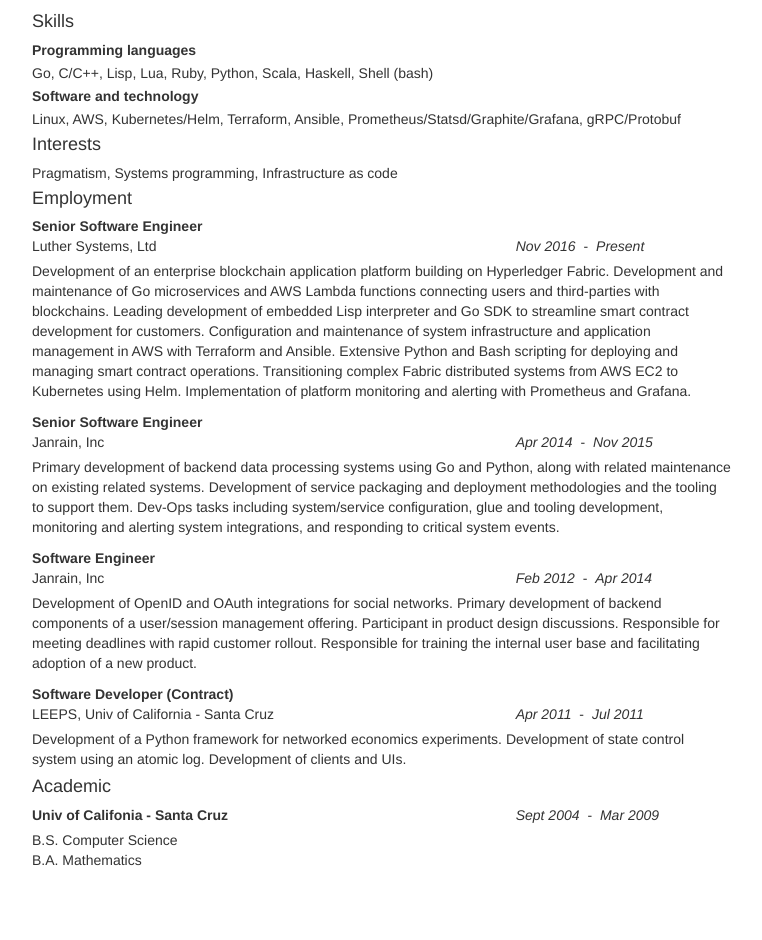
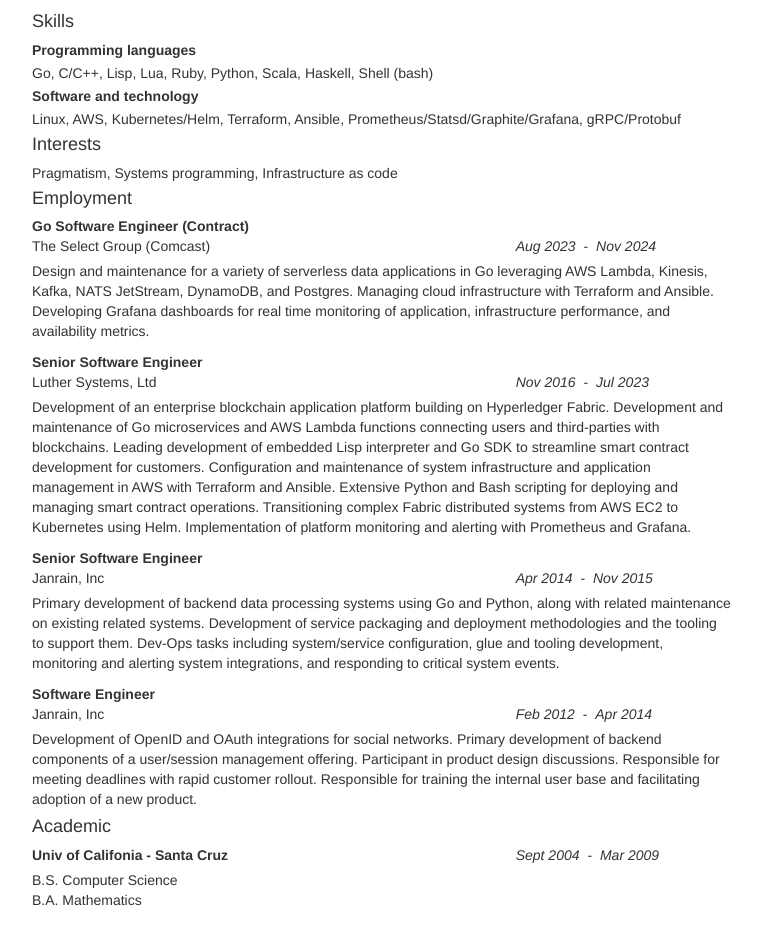
Before and after one commit to bmatsuo/resume, a plain HTML site: page index.html in a window 1280 px wide. Shown: the part 92-1032 px from the top of the page, without its empty margins (258-1020 px from the left). Before the commit the page ends 992 px from the top, so only its background shows below. Drawn offline with nearby package versions, Linux system fonts and the light colour scheme.

Commit message:
Updates and removal of undergrad work to fit on the page -- markdown fixes

```diff
--- a/index.html
+++ b/index.html
@@ -186,11 +186,29 @@
 <div class="row marketing section header"><h4>Employment</h4></div>
 <div class="row marketing item">
 <div class="row header">
+<div class="col-sm-8 col-md-8 col-lg-8"><strong>Go Software Engineer (Contract)</strong></div>
+<span class="col-xs-7 col-sm-8 col-md-8 col-lg-8">The Select Group (Comcast)</span><span class="col-xs-5 col-sm-4 col-md-4 col-lg-4 offset-md-1 offset-md-1"><ul class="list-inline dates">
+<li><i>Aug 2023</i></li>
+<li>-</li>
+<li><i>Nov 2024</i></li>
+</ul></span>
+</div>
+<div class="row marketing"><p>
+                    Design and maintenance for a variety of serverless data
+                    applications in Go leveraging AWS Lambda, Kinesis, Kafka,
+                    NATS JetStream, DynamoDB, and Postgres.  Managing cloud
+                    infrastructure with Terraform and Ansible. Developing
+                    Grafana dashboards for real time monitoring of application,
+                    infrastructure performance, and availability metrics.
+                </p></div>
+</div>
+<div class="row marketing item">
+<div class="row header">
 <div class="col-sm-8 col-md-8 col-lg-8"><strong>Senior Software Engineer</strong></div>
 <span class="col-xs-7 col-sm-8 col-md-8 col-lg-8">Luther Systems, Ltd</span><span class="col-xs-5 col-sm-4 col-md-4 col-lg-4 offset-md-1 offset-md-1"><ul class="list-inline dates">
 <li><i>Nov 2016</i></li>
 <li>-</li>
-<li><i>Present</i></li>
+<li><i>Jul 2023</i></li>
 </ul></span>
 </div>
 <div class="row marketing"><p>
@@ -248,21 +266,6 @@
                     product.
                 </p></div>
 </div>
-<div class="row marketing item">
-<div class="row header">
-<div class="col-sm-8 col-md-8 col-lg-8"><strong>Software Developer (Contract)</strong></div>
-<span class="col-xs-7 col-sm-8 col-md-8 col-lg-8">LEEPS, Univ of California - Santa Cruz</span><span class="col-xs-5 col-sm-4 col-md-4 col-lg-4 offset-md-1 offset-md-1"><ul class="list-inline dates">
-<li><i>Apr 2011</i></li>
-<li>-</li>
-<li><i>Jul 2011</i></li>
-</ul></span>
-</div>
-<div class="row marketing"><p>
-                    Development of a Python framework for networked economics
-                    experiments.  Development of state control system using an
-                    atomic log.  Development of clients and UIs.
-                </p></div>
-</div>
 </div>
 <div class="section">
 <div class="row marketing section header"><h4>Academic</h4></div>
```
Also changed, not shown: resume.xml (+16 -13 lines), 1 other file.
